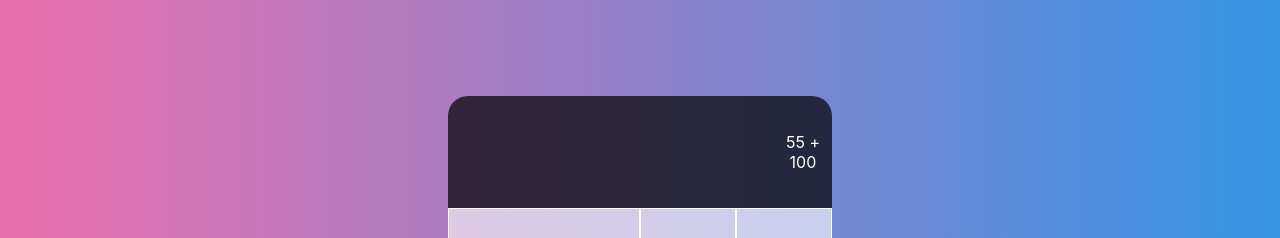
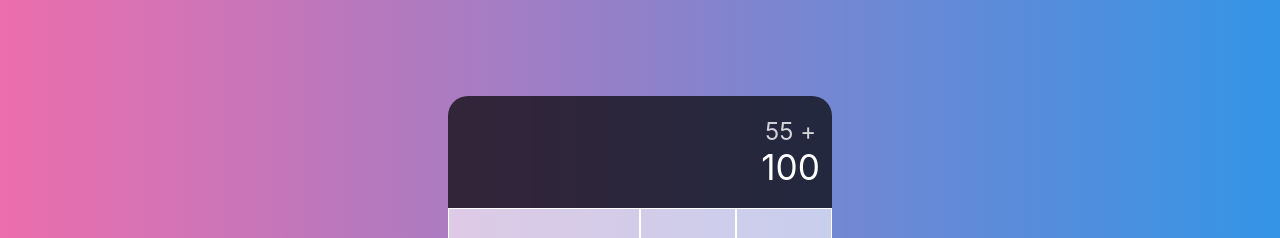
Before and after one commit to M-Hafez22/react-calculator, a React (Create React App) app: page / in a window 1280 px wide. Shown: the top 238 px of the page. Built offline with nearby package versions, Linux system fonts and the light colour scheme.

Commit message:
💄 Style numbers in the output

```diff
--- a/src/App.css
+++ b/src/App.css
@@ -47,3 +47,17 @@ Output Console
   color: #fff;
   border-radius: 20px 20px 0 0;
 }
+
+.output .previous {
+  color: rgba(255, 255, 255, 0.8);
+  font-size: 1.5em;
+}
+
+.output .current {
+  color: rgba(255, 255, 255);
+  font-size: 2.2em;
+}
+.output .result {
+  color: var(--resul-clr);
+  font-size: 2.2em;
+}
--- a/src/index.css
+++ b/src/index.css
@@ -8,6 +8,7 @@
 :root {
   --blue: #3494e6;
   --pink: #ec6ead;
+  --resul-clr: #ffd90e;
 }
 
 body {
```
